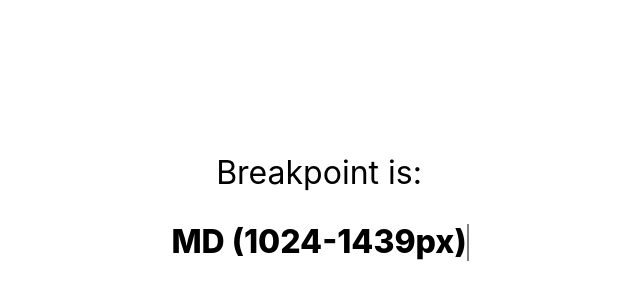
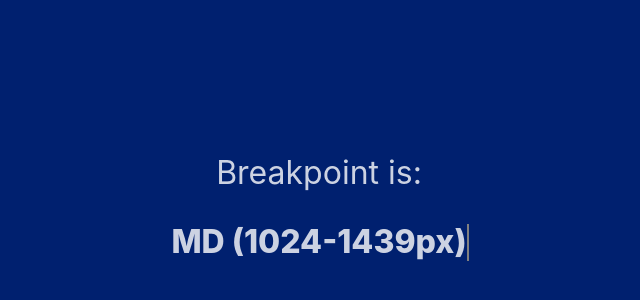
Before and after one commit to kameronahler/js-media-query, a React app: page / in a window 1280 px wide. Shown: the part 192-492 px from the top of the page, without its empty margins (321-961 px from the left). Built offline with nearby package versions, Linux system fonts and the light colour scheme.

Commit message:
incorporate conditional styles

```diff
--- a/src/components/App/App.scss
+++ b/src/components/App/App.scss
@@ -7,6 +7,28 @@ body {
 }
 
 .app {
+  color: rgba(white, 0.8);
   display: flex;
   min-height: 100vh;
+  transition: background-color 1s ease-out;
+
+  &--mobile {
+    background-color: #004f6f;
+  }
+
+  &--sm {
+    background-color: #00386f;
+  }
+
+  &--md {
+    background-color: #00206f;
+  }
+
+  &--lg {
+    background-color: #000a6f;
+  }
+
+  &--xl {
+    background-color: #21006f;
+  }
 }
--- a/src/components/AppHeaderHeading/AppHeaderHeading.js
+++ b/src/components/AppHeaderHeading/AppHeaderHeading.js
@@ -14,7 +14,6 @@ const AppHeaderHeading = ({ mediaQuery }) => {
     })
 
     const oldLetters = oldText.split('')
-    console.log(oldText)
     const newLetters = mediaQuery.split('')
 
     // delete
@@ -40,7 +39,6 @@ const AppHeaderHeading = ({ mediaQuery }) => {
   }
 
   const oldText = textRef.current
-  console.log(oldText)
 
   // did mount
   useEffect(() => {
--- a/src/components/app/App.js
+++ b/src/components/app/App.js
@@ -35,10 +35,25 @@ const App = () => {
     )
   })
 
+  // conditional css
+  const addModifiers = () => {
+    if (breakpointXL.matches) {
+      return 'app--xl'
+    } else if (breakpointLG.matches) {
+      return 'app--lg'
+    } else if (breakpointMD.matches) {
+      return 'app--md'
+    } else if (breakpointSM.matches) {
+      return 'app--sm'
+    } else {
+      return 'app--mobile'
+    }
+  }
+
   return (
-    <>
+    <div className={`app ${addModifiers()}`}>
       <AppHeader mediaQuery={mediaQuery} />
-    </>
+    </div>
   )
 }
 
--- a/src/index.html
+++ b/src/index.html
@@ -7,7 +7,7 @@
     <link rel="stylesheet" href="index.scss" />
   </head>
   <body>
-    <div class="app" id="root"></div>
+    <div id="root"></div>
     <script src="index.js"></script>
   </body>
 </html>
```
